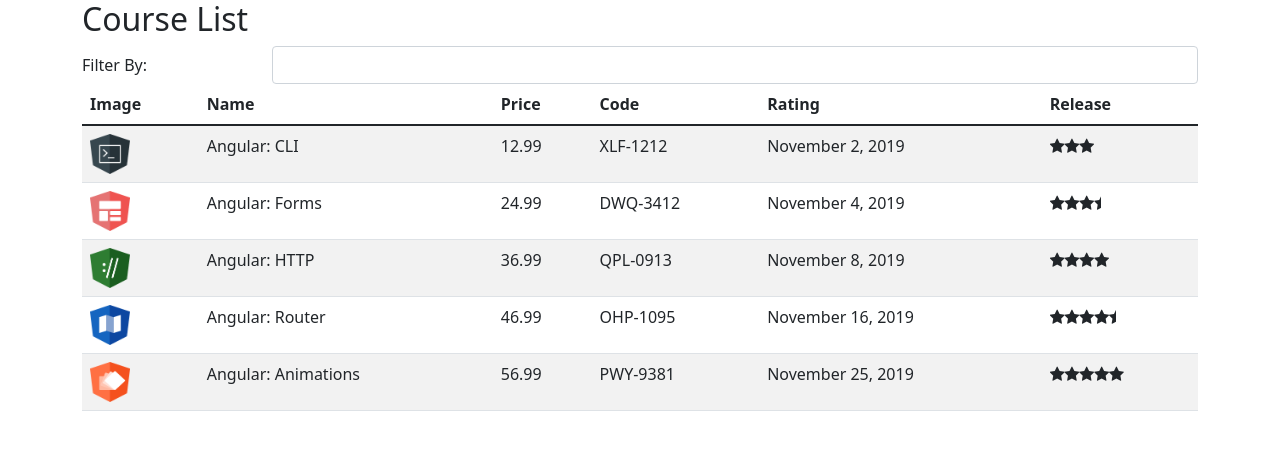
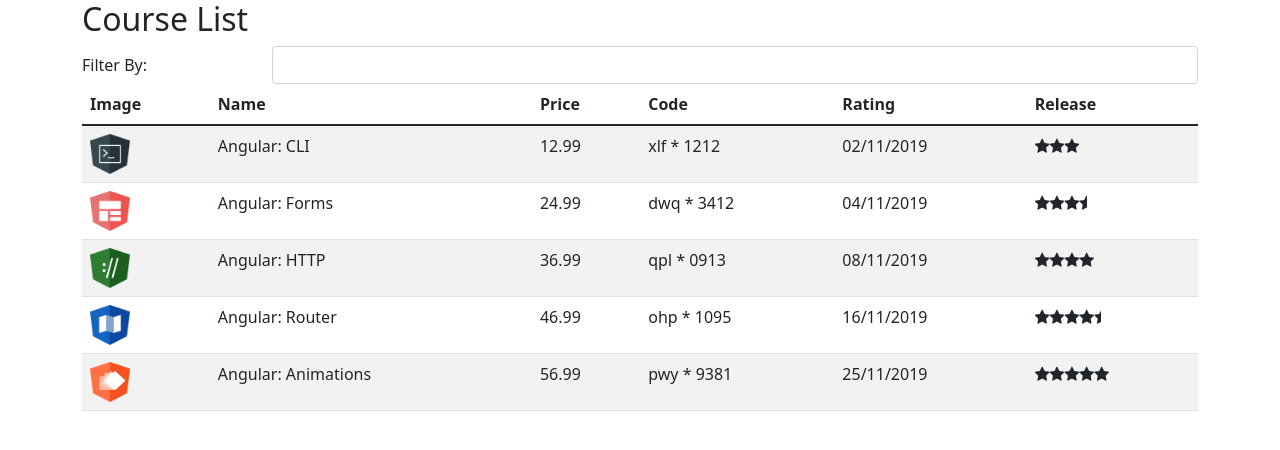
Before and after one commit to ClaudioFidelis/dio-angular, an Angular app: page / in a window 1280 px wide. Shown: the top 450 px of the page. Built offline with nearby package versions, Linux system fonts and the light colour scheme.

Commit message:
Transformando datas e dados com pipe |

```diff
--- a/src/app/app.module.ts
+++ b/src/app/app.module.ts
@@ -6,13 +6,15 @@
 import { AppComponent } from './app.component';
 import { CourseListComponent } from './courses/course-list.component';
 import { StarComponent } from './star/star.component';
+import { replacePipe }  from  './pipe/replace.pipe'
 
 @NgModule({
   declarations: [
     AppComponent,
     CourseListComponent,
     // importando novos componentes
-    StarComponent
+    StarComponent,
+    replacePipe,
   ],
   imports: [
     BrowserModule,
--- a/src/app/courses/course-list.component.html
+++ b/src/app/courses/course-list.component.html
@@ -23,8 +23,8 @@
             <td><img [src]="course.imageUrl" width="40" height="40"></td>
             <td>{{course.name}}</td>
             <td>{{course.price}}</td>
-            <td>{{course.code}}</td>
-            <td>{{course.releaseDate}}</td>
+            <td>{{course.code | lowercase | replace: '-' : ' * '}}</td>
+            <td>{{course.releaseDate | date: 'dd/MM/yyyy'}}</td>
             <td>
                 <app-star [rating]="course.rating"></app-star>
             </td>
--- /dev/null
+++ b/src/app/pipe/replace.pipe.ts
@@ -0,0 +1,11 @@
+import { Pipe, PipeTransform } from "@angular/core";
+
+@Pipe({
+    name: 'replace'
+})
+
+export class replacePipe implements PipeTransform{
+    transform(value: string, char: string, valueToReplace: string) {
+        return value.replace(char, valueToReplace);
+    }
+}
```
